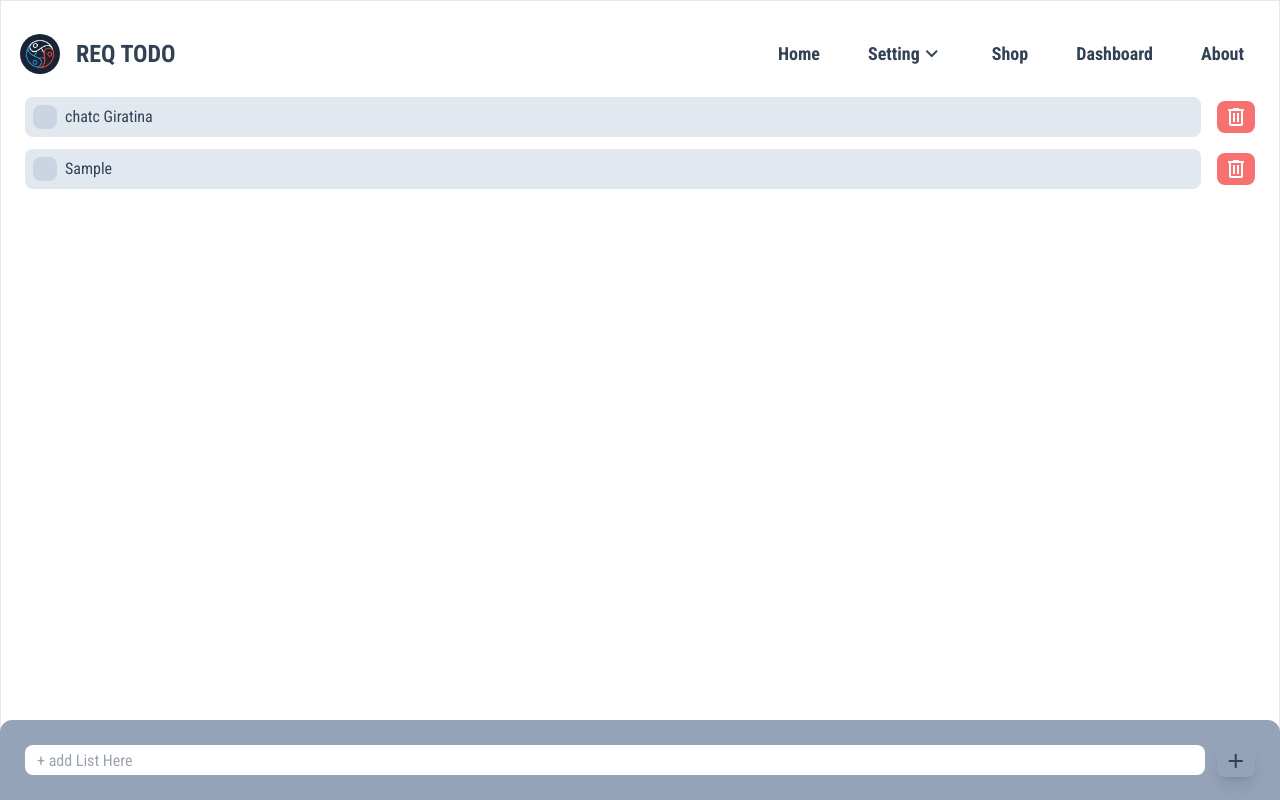
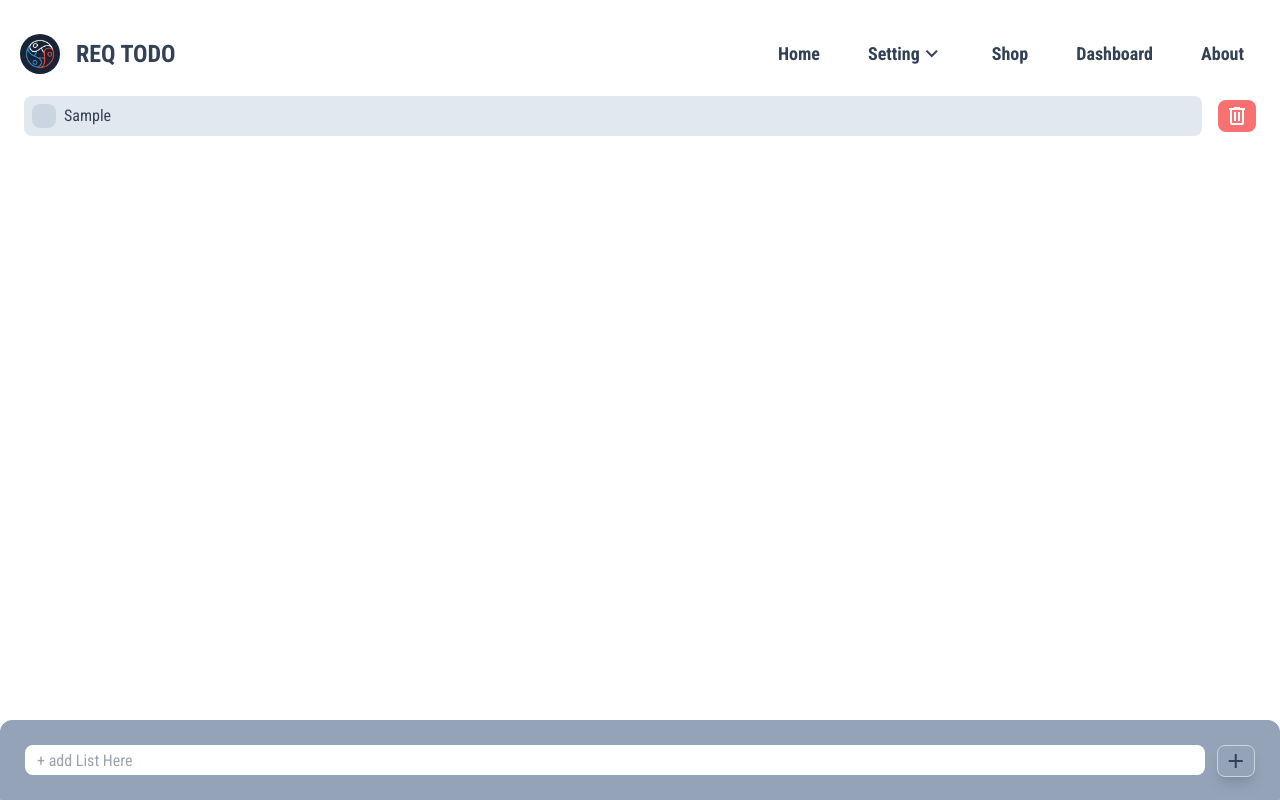
Before and after one commit to SigitAjiPB/Dropdown-Nav, a website: page public/index.html in a window 1280 px wide. Both pictures are taken after typing "Sample" into the empty fields and a click on the button "add". Drawn offline with nearby package versions, Linux system fonts and the light colour scheme.

Commit message:
Done - The aplication of REQ TODO ready to drink

```diff
--- a/package.json
+++ b/package.json
@@ -2,6 +2,7 @@
   "devDependencies": {
     "autoprefixer": "^10.4.15",
     "postcss": "^8.4.29",
+    "tailwind-scrollbar": "^3.0.5",
     "tailwindcss": "^3.3.3"
   }
 }
--- a/public/index.html
+++ b/public/index.html
@@ -15,7 +15,7 @@
 
 <body class="text-slate-700 font-RobotoCondensed h-screen overflow-hidden">
 
-    <section class="container flex flex-col border h-full">
+    <section class="container flex flex-col max-w-screen-2xl h-full">
         <nav class="nav relative">
             <div class="max-w-screen-2xl flex justify-between px-5 py-6 flex-wrap fixed right-0 top-0 left-0 z-10">
                 <a class="flex justify-between items-center gap-2 md:gap-4" href="#">
@@ -54,8 +54,8 @@
             </div>
         </nav>
 
-        <main id="mainContainer" class="mt-20 px-6 py-4 relative z-0">
-            <section id="listWrapper">
+        <main id="mainContainer" class="my-20 px-6 py-4 relative h-full w-full overflow-y-scroll scrollbar-thumb-transparent scrollbar-none">
+            <!-- <section id="listWrapper">
                 <div id="listTodo" class="flex justify-between items-center gap-4 mb-3">
                     <div class="bg-slate-200 flex w-full rounded-lg p-2 gap-2 items-center justify-between">
                         <button type="button" class="bg-slate-300 flex justify-center items-center rounded-lg text-slate-300 focus:text-white focus:bg-slate-500"><span class="material-symbols-outlined">done</span></button>
@@ -64,14 +64,14 @@
                     </div>
                     <button id="deleteBtn" class="bg-red-400 text-white flex items-center justify-center rounded-lg h-8 w-10 hover:bg-red-500"><span class="material-symbols-outlined">delete</span></button>
                 </div>
-            </section>
+            </section> -->
 
         </main>
 
         <section class="absolute bottom-0 right-0 left-0">
             <form id="inputForm" class=" flex bg-slate-400 p-6 rounded-t-xl gap-3 h-20 border border-slate-400" >
                 <input id="listInput" class="bg-white outline-none ring-0 border-none px-3 py-2 w-full h-full rounded-lg" type="text" placeholder="+ add List Here">
-                <button id="addBtn" class="w-10 h-8 shadow-lg flex justify-center items-center rounded-lg hover:bg-slate-500 hover:text-white"><span class="material-symbols-outlined">add</span></button>
+                <button id="addBtn" class="w-10 h-8 shadow-lg flex justify-center items-center rounded-lg border border-slate-300 transition-all duration-100 hover:skew-x-2 hover:bg-slate-500 hover:text-white "><span class="material-symbols-outlined">add</span></button>
 
             </form>
         </section>
--- a/public/script.js
+++ b/public/script.js
@@ -40,24 +40,38 @@ addBtn.addEventListener('click', (e) => {
 
 
 displayTodo = () => {
-    let listWrapper = document.createElement("section");
+
+    // add Button
+    let listWrapper = document.createElement("div");
     listWrapper.classList.add("listWrapper");
 
     listWrapper.innerHTML = `<div id="listTodo" class="flex justify-between items-center gap-4 mb-3">
     <div class="bg-slate-200 flex w-full rounded-lg p-2 gap-2 items-center justify-between">
-        <button type="button" class="bg-slate-300 flex justify-center items-center rounded-lg text-slate-300 focus:text-white focus:bg-slate-500"><span class="material-symbols-outlined">done</span></button>
+        <button id="checkBtn" type="button" class="bg-slate-300 flex justify-center items-center rounded-lg text-slate-300"><span class="material-symbols-outlined">done</span></button>
 
-        <p class="max-w-none w-full">${listInput.value}</p>
+        <p id="textList" class="max-w-none w-full">${listInput.value}</p>
     </div>
     <button id="deleteBtn" class="bg-red-400 text-white flex items-center justify-center rounded-lg h-8 w-10 hover:bg-red-500"><span class="material-symbols-outlined">delete</span></button>
     </div>`;
 
-    let deleteBtn = listTodo.querySelector('#deleteBtn');
+
+    // Delete Button
+    let deleteBtn = listWrapper.querySelector('#deleteBtn');
 
     deleteBtn.addEventListener('click', () => {
         listWrapper.remove();
     });
 
+    // Check Button
+    let checkBtn = listWrapper.querySelector('#checkBtn');
+    let textList = listWrapper.querySelector('#textList');
+
+    checkBtn.addEventListener('click', () => {
+        textList.classList.toggle('line-through');
+        checkBtn.classList.toggle('bg-slate-500');
+        checkBtn.classList.toggle('text-white');
+    });
+
 
     mainContainer.appendChild(listWrapper);
 }
--- a/tailwind.config.js
+++ b/tailwind.config.js
@@ -8,5 +8,7 @@ module.exports = {
       }
     },
   },
-  plugins: [],
+  plugins: [
+    require('tailwind-scrollbar'),
+  ],
 }
```
Also changed, not shown: public/css/style.css, 1 other file.
